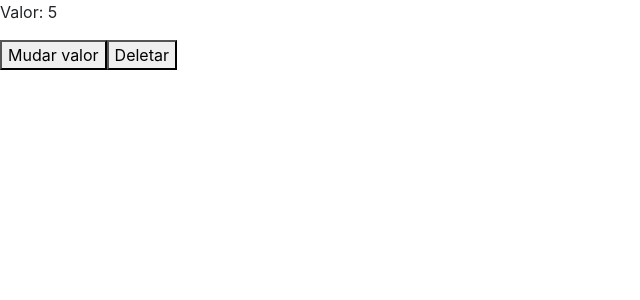
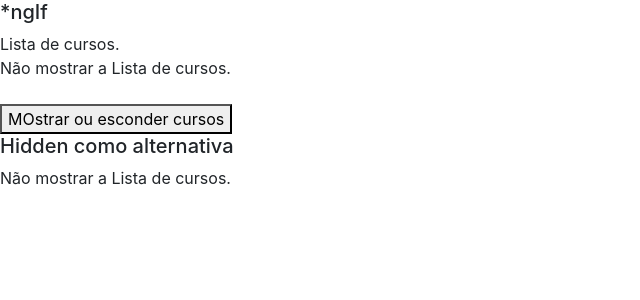
Before and after one commit to edsonnakata/angular, an Angular app: page / in a window 1280 px wide. Shown: the top 300 px of the page, without its empty margins (0-640 px from the left). Built offline with nearby package versions, Linux system fonts and the light colour scheme.

Commit message:
Diretiva *ngIf

```diff
--- a/src/app/app.component.html
+++ b/src/app/app.component.html
@@ -1,5 +1 @@
-<app-ciclo [valorInicial]="valor" *ngIf="!isDestroyed"></app-ciclo>
-<!--Utilizando o ngOnChange-->
-<button (click)="mudarValor()">Mudar valor</button>
-<!--ngOnDestroy-->
-<button (click)="destruirCiclo()">Deletar</button>
+<app-diretivas></app-diretivas>
--- a/src/app/app.module.ts
+++ b/src/app/app.module.ts
@@ -8,6 +8,7 @@ import { DataBindingComponent } from './data-binding/data-binding.component';
 import { InputPropertyComponent } from './input-property/input-property.component';
 import { OutputPropertyComponent } from './output-property/output-property.component';
 import { CicloComponent } from './ciclo/ciclo.component';
+import { DiretivasComponent } from './diretivas/diretivas.component';
 
 @NgModule({
   declarations: [
@@ -15,7 +16,8 @@ import { CicloComponent } from './ciclo/ciclo.component';
     DataBindingComponent,
     InputPropertyComponent,
     OutputPropertyComponent,
-    CicloComponent
+    CicloComponent,
+    DiretivasComponent
   ],
   imports: [
     BrowserModule,
--- /dev/null
+++ b/src/app/diretivas/diretivas.component.html
@@ -0,0 +1,32 @@
+<h5>*ngIf</h5>
+
+<div *ngIf="cursos.length > 0">
+  Lista de cursos.
+</div>
+
+<div *ngIf="cursos.length == 0">
+  Não mostrar a Lista de cursos.
+</div>
+
+<div *ngIf="mostrarCursos">
+  Lista de cursos.
+</div>
+
+<div *ngIf="!mostrarCursos">
+  Não mostrar a Lista de cursos.
+</div>
+
+<br>
+
+<button (click)="onMostrarCursos()">MOstrar ou esconder cursos</button>
+
+<br>
+
+<h5>Hidden como alternativa</h5>
+<div [hidden]="!mostrarCursos">
+  Lista de cursos.
+</div>
+
+<div [hidden]="mostrarCursos">
+  Não mostrar a Lista de cursos.
+</div>
--- /dev/null
+++ b/src/app/diretivas/diretivas.component.ts
@@ -0,0 +1,23 @@
+import { Component, OnInit } from '@angular/core';
+
+@Component({
+  selector: 'app-diretivas',
+  templateUrl: './diretivas.component.html',
+  styleUrls: ['./diretivas.component.scss']
+})
+export class DiretivasComponent implements OnInit {
+
+  cursos: string[] = ["Angular 2"]
+
+  mostrarCursos:boolean = false;
+
+  onMostrarCursos(){
+    this.mostrarCursos = !this.mostrarCursos
+  }
+
+  constructor() { }
+
+  ngOnInit(): void {
+  }
+
+}
```
Also changed, not shown: src/app/diretivas/diretivas.component.scss (added), 1 other file (tests, documents, lock files or other folders).
